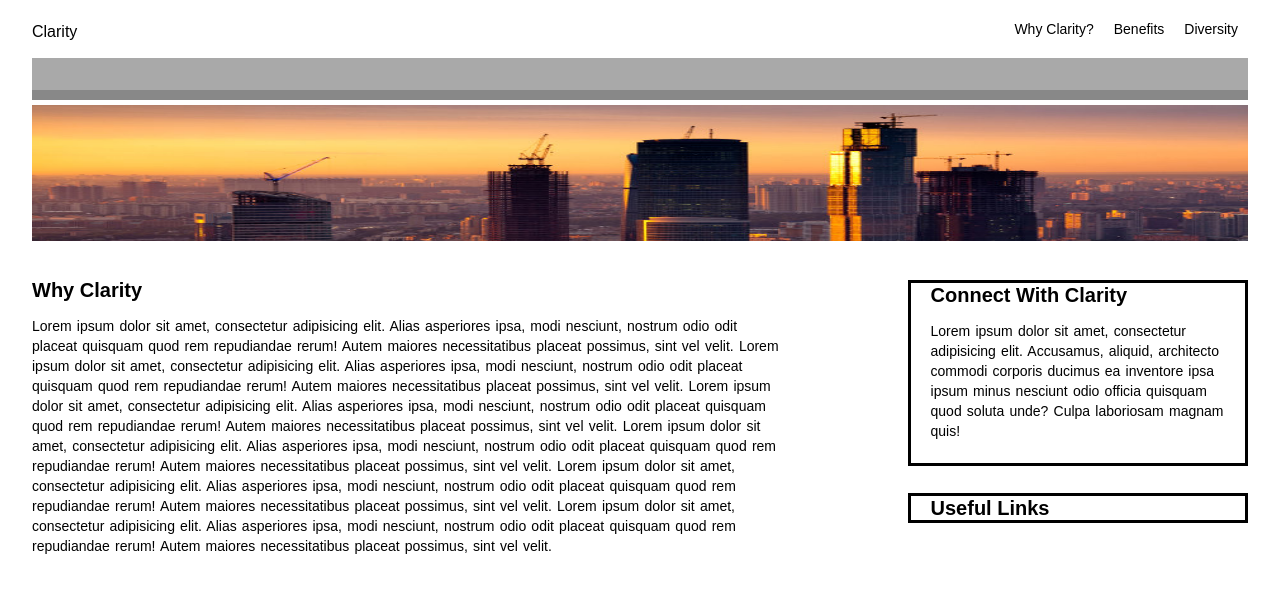
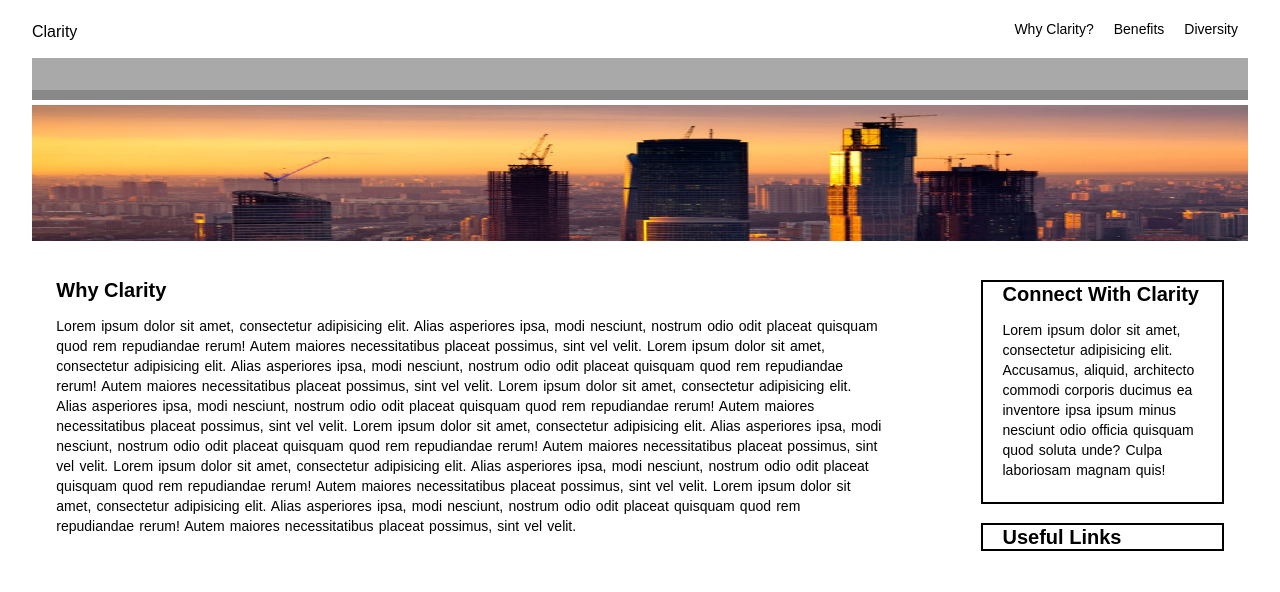
Before and after one commit to DeanJoseph93/clarity, a website with bundled scripts: page index.html in a window 1280 px wide. Built offline with nearby package versions, Linux system fonts and the light colour scheme; files whose address does not match are found by name.

Commit message:
further changes index and scss

```diff
--- a/build/css/style.css
+++ b/build/css/style.css
@@ -155,11 +155,13 @@ body {
   .bannerUl {
     display: none; }
   .column_left {
-    width: 62%; }
+    width: 68%;
+    margin-left: 2%; }
   .column_right {
-    width: 28%; }
+    width: 20%;
+    margin-right: 2%; }
   .connect_clarity, .useful_links {
-    border: 3px solid #000000;
+    border: 2px solid #000000;
     margin-bottom: 8%;
     /*margin: 0 5px;*/ }
     .connect_clarity #clarity_content, .connect_clarity #useful_content, .useful_links #clarity_content, .useful_links #useful_content {
--- a/build/dist/scss/style.scss
+++ b/build/dist/scss/style.scss
@@ -180,15 +180,17 @@ body{
   }
 
   .column_left {
-    width: 62%;
+    width: 68%;
+    margin-left: 2%;
   }
 
   .column_right {
-    width: 28%;
+    width: 20%;
+    margin-right: 2%;
   }
 
   .connect_clarity, .useful_links {
-    border: 3px solid #000000;
+    border: 2px solid #000000;
     margin-bottom: 8%;
     /*margin: 0 5px;*/
 
```
